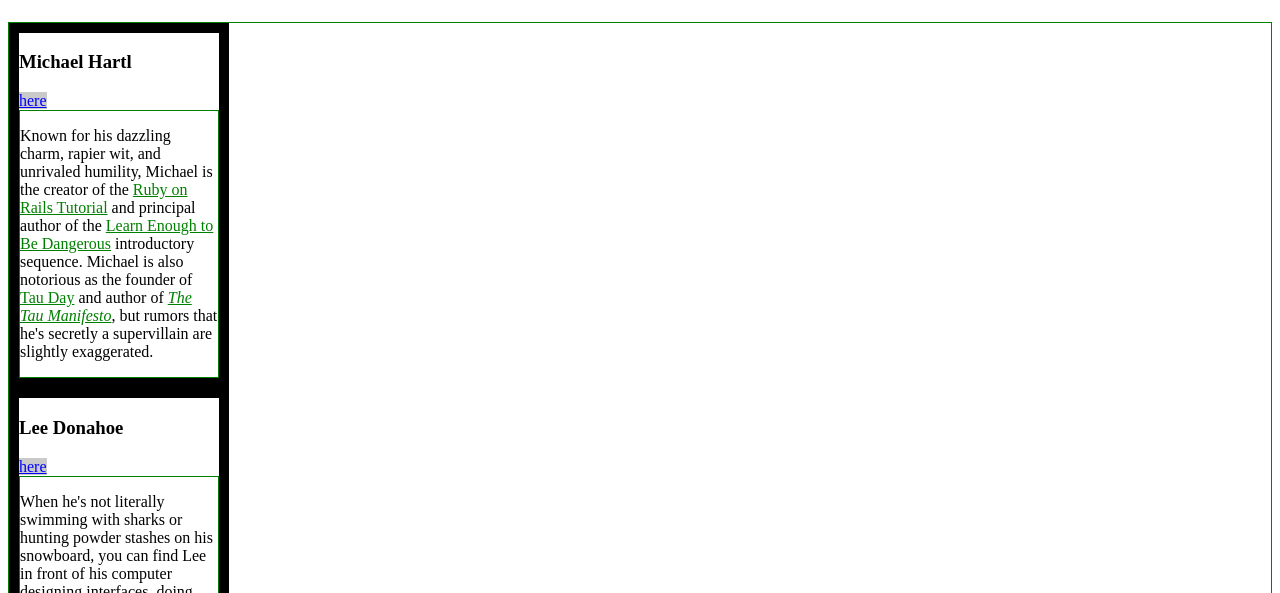
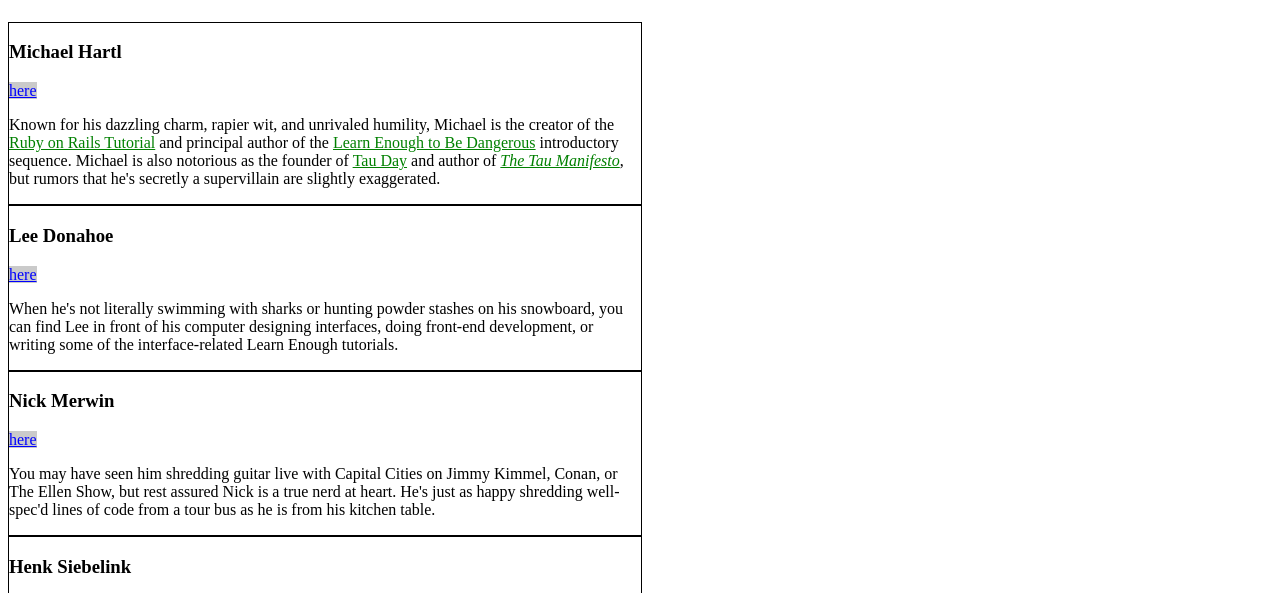
Before and after one commit to webjazznl/learnenough-css, a plain HTML site: page index.html in a window 1280 px wide. Shown: the part 196-789 px from the top of the page. Drawn offline with Linux system fonts and the light colour scheme.

Commit message:
Readme.md sections

```diff
--- a/index.html
+++ b/index.html
@@ -8,10 +8,6 @@
     /* GLOBAL STYLES */
     a {
       color: rgba(225, 161, 251, 0.2);
-    }
-
-    div {
-      border: 1px solid green;
     }
 
     h2 {
@@ -25,9 +21,11 @@
     }
 
     /* BIO STYLES */
+    .bio-wrapper {
+    }
     .bio-box {
-      border: 10px solid #000;
-      width: 200px;
+      border: 1px solid #000;
+      width: 50%;
     }
     .bio-copy a {
       color: #008000;
```
Also changed, not shown: 1 other file.
